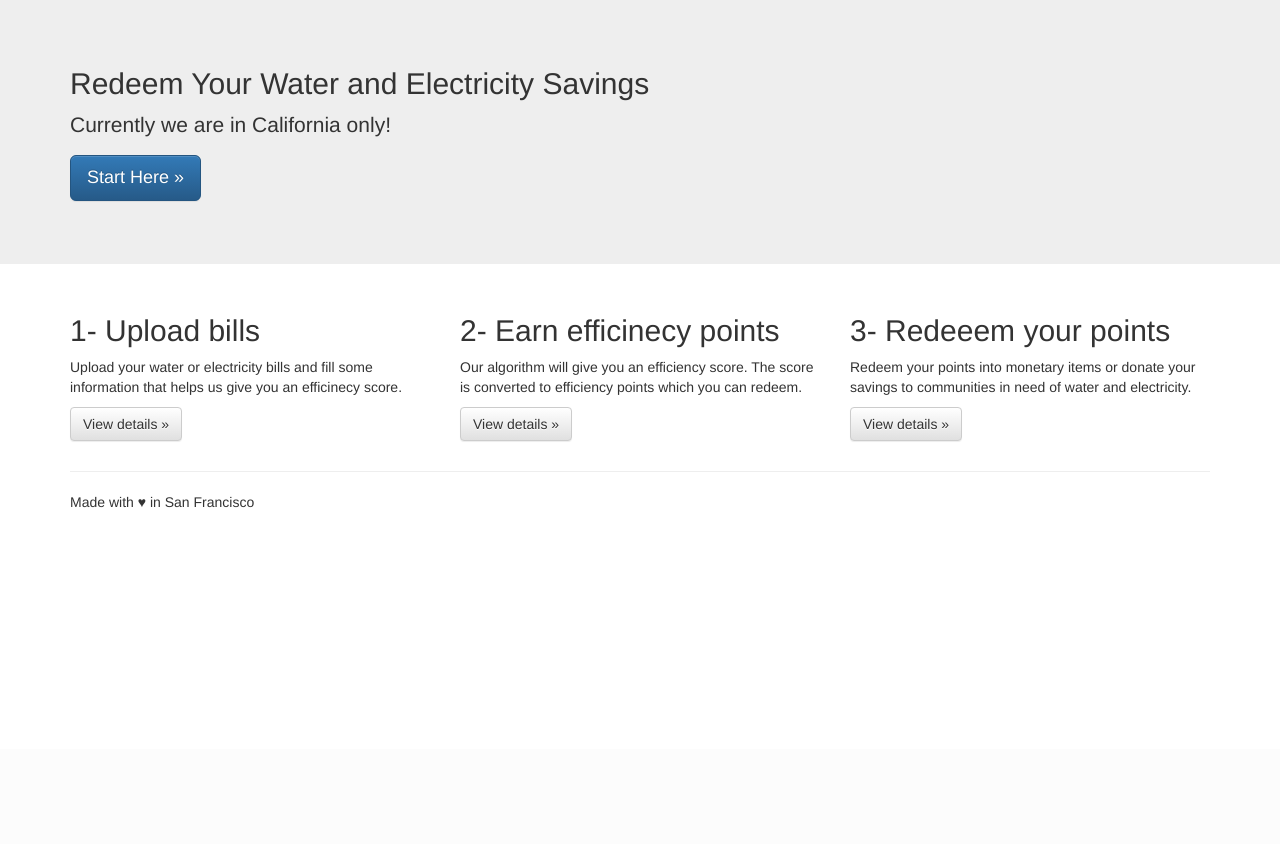
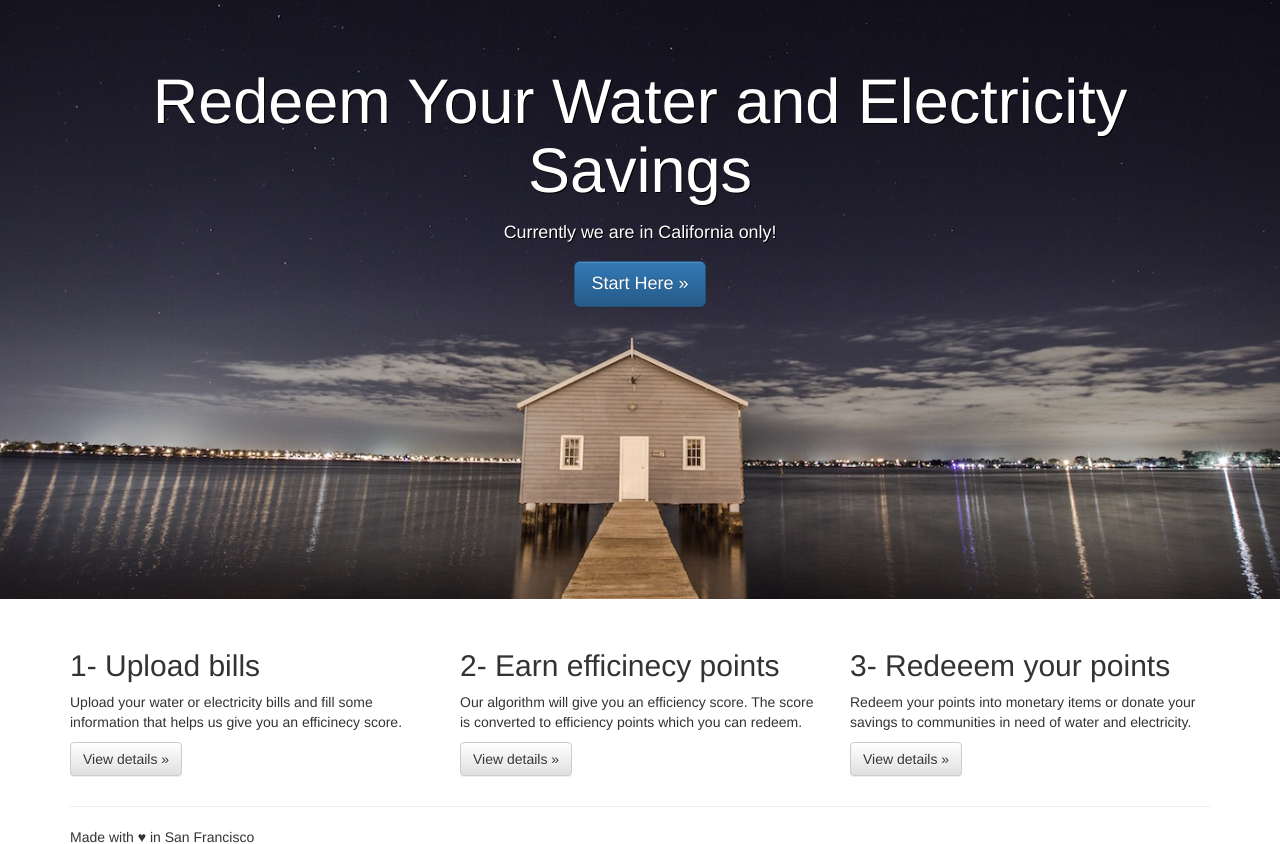
Before and after one commit to aladdine/redeem-the-savings, a PHP site: page / in a window 1280 px wide. Shown: the part 51-895 px from the top of the page. Before the commit the page ends 559 px from the top, so only its background shows below. Run offline with PHP 8.4, Linux system fonts and the light colour scheme; some libraries are stand-ins or nearby versions.

Commit message:
finished homepage

```diff
--- a/css/main.css
+++ b/css/main.css
@@ -8,3 +8,13 @@ body {
                 padding-top: 50px;
                 padding-bottom: 20px;
             }
+
+.jumbotron  {
+	background: url("/img/cover-photo.jpeg") no-repeat fixed center;
+	height: 600px;
+	background-size: cover;
+	color: #ffffff;
+	text-shadow: 1px 1px #000000;
+	text-align: center;
+
+}
--- a/index.html
+++ b/index.html
@@ -49,8 +49,8 @@
     <!-- Main jumbotron for a primary marketing message or call to action -->
     <div class="jumbotron">
       <div class="container">
-        <h2>Redeem Your Water and Electricity Savings</h2>
-        <p>Currently we are in California only!</p>
+        <h1>Redeem Your Water and Electricity Savings</h1>
+        <p><small>Currently we are in California only!</small></p>
         <p><a class="btn btn-primary btn-lg" href="#" role="button">Start Here &raquo;</a></p>
       </div>
     </div>
```
Also changed, not shown: img/cover-photo.jpeg (added).
